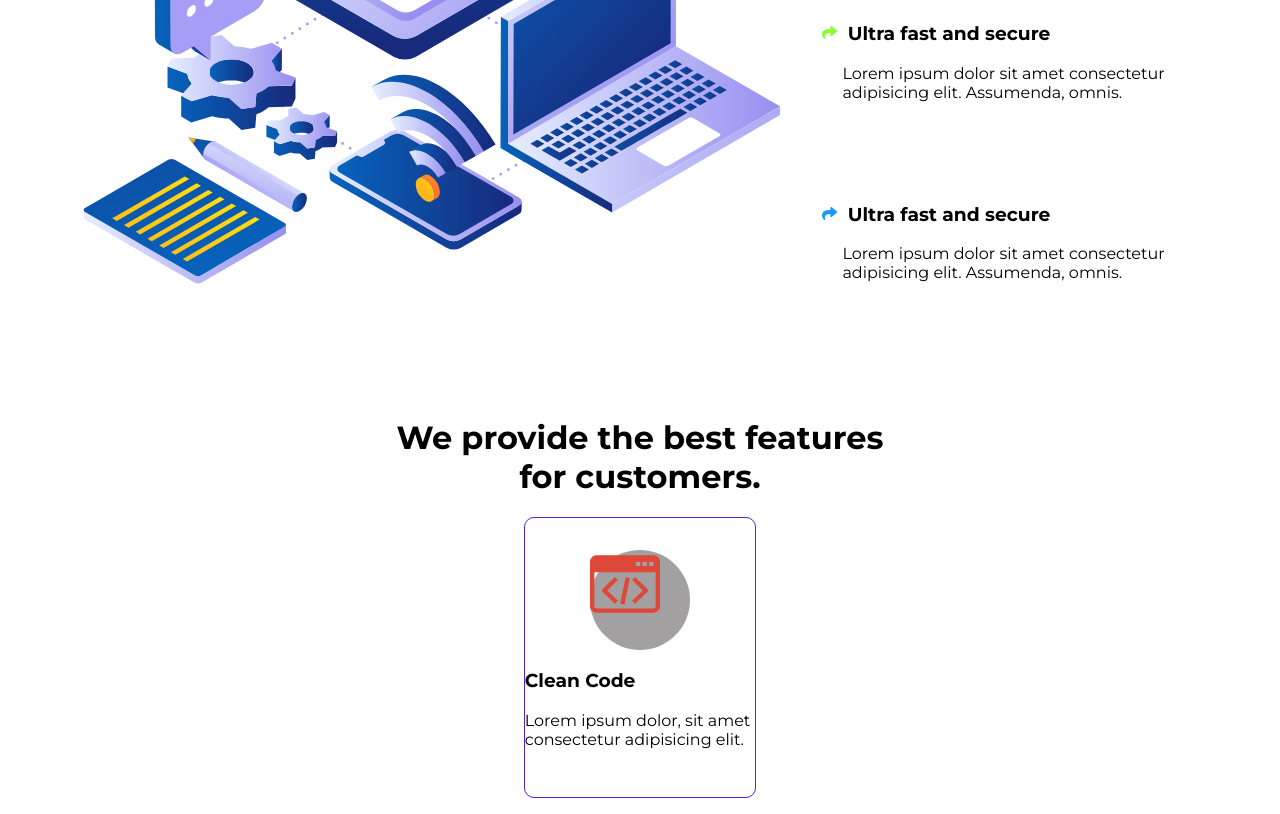
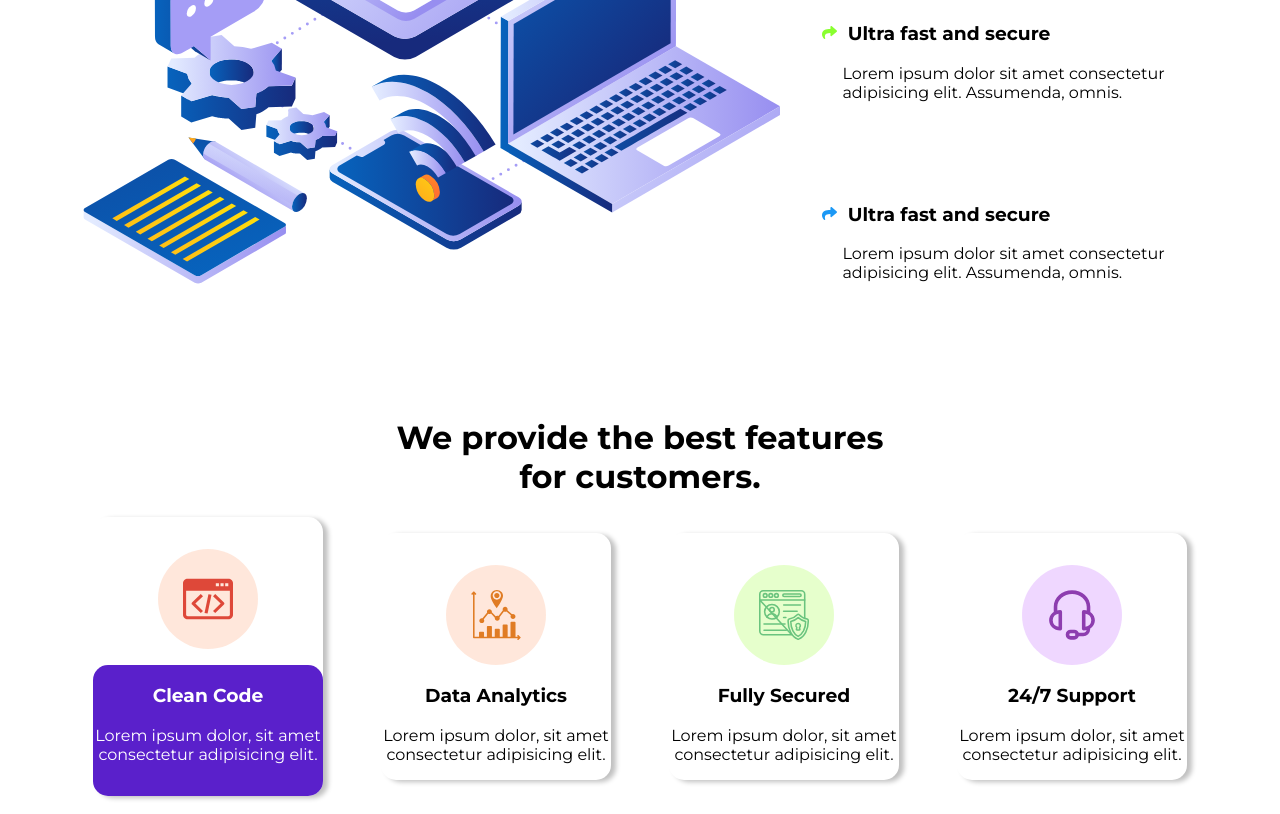
Before and after one commit to om0201/project-13, a plain HTML site: page index.html in a window 1280 px wide. Shown: the part 1075-1889 px from the top of the page. Drawn offline with Linux system fonts and the light colour scheme.

Commit message:
ready to deploy

```diff
--- a/index.html
+++ b/index.html
@@ -95,8 +95,38 @@
           <div class="bg-circle">
             <img class="s3-img" src="assets/web-developing.svg" alt="" />
           </div>
+          <div class="text-container-active">
+            <h3 class="s3-heading-active">Clean Code</h3>
+            <p>Lorem ipsum dolor, sit amet consectetur adipisicing elit.</p>
+          </div>
+        </div>
+
+        <div class="s3-card">
+          <div class="bg-circle">
+            <img class="s3-img" src="assets/data-analytics.svg" alt="" />
+          </div>
           <div class="text-container">
-            <h3>Clean Code</h3>
+            <h3 class="s3-heading">Data Analytics</h3>
+            <p>Lorem ipsum dolor, sit amet consectetur adipisicing elit.</p>
+          </div>
+        </div>
+
+        <div class="s3-card">
+          <div class="bg-circle-green bg-circle">
+            <img class="s3-img" src="assets/secured-profile.svg" alt="" />
+          </div>
+          <div class="text-container">
+            <h3 class="s3-heading">Fully Secured</h3>
+            <p>Lorem ipsum dolor, sit amet consectetur adipisicing elit.</p>
+          </div>
+        </div>
+
+        <div class="s3-card">
+          <div class="bg-circle-purple bg-circle">
+            <img class="s3-img" src="assets/support.svg" alt="" />
+          </div>
+          <div class="text-container">
+            <h3 class="s3-heading">24/7 Support</h3>
             <p>Lorem ipsum dolor, sit amet consectetur adipisicing elit.</p>
           </div>
         </div>
--- a/style.css
+++ b/style.css
@@ -148,11 +148,14 @@ body {
 .s3-card {
   flex-basis: 20%;
   border-radius: 10px;
-  border: 1px solid #5a20cb;
+  /* border: 1px solid #5a20cb; */
+  box-shadow: 5px 2px 5px #c0c0c0;
+  border-radius: 15px;
   display: flex;
   flex-direction: column;
   align-items: center;
   padding: 2rem 0;
+  padding-bottom: 0;
   /* background-color: #cccccca1; */
 }
 
@@ -160,9 +163,33 @@ body {
   height: 100px;
   width: 100px;
   border-radius: 50%;
-  background-color: #a2a0a0;
+  background-color: #ff793a2e;
+  display: flex;
+  align-items: center;
+  justify-content: center;
 }
 
 .s3-img {
-  width: 70%;
+  width: 50%;
 }
+
+.text-container-active {
+  color: white;
+  background-color: #5a20cb;
+  padding-bottom: 1rem;
+  text-align: center;
+  margin-top: 1rem;
+  border-radius: 15px;
+}
+
+.text-container {
+  text-align: center;
+}
+
+.bg-circle-green {
+  background-color: #b7ff6a57;
+}
+
+.bg-circle-purple {
+  background-color: #c875ff4a;
+}
```
